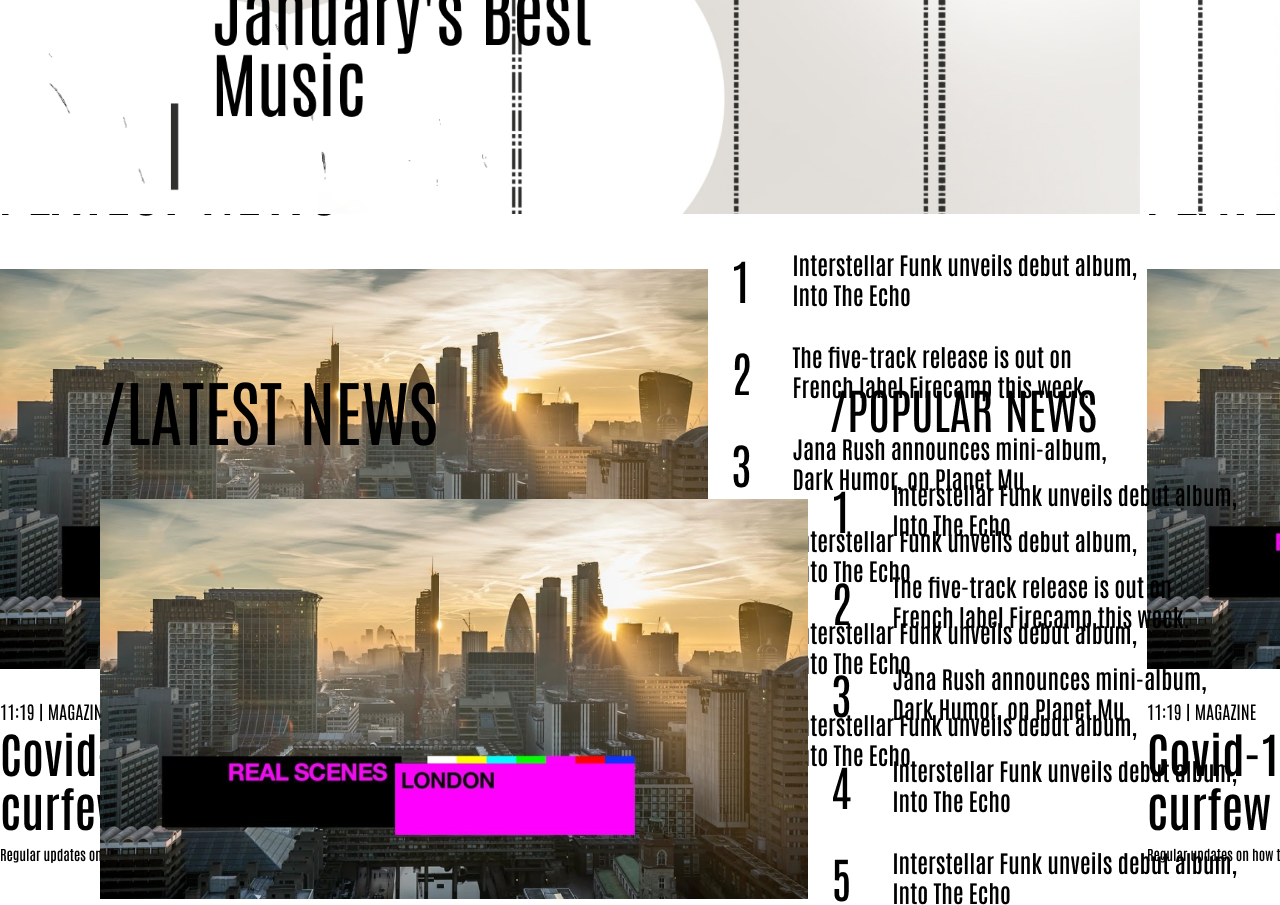
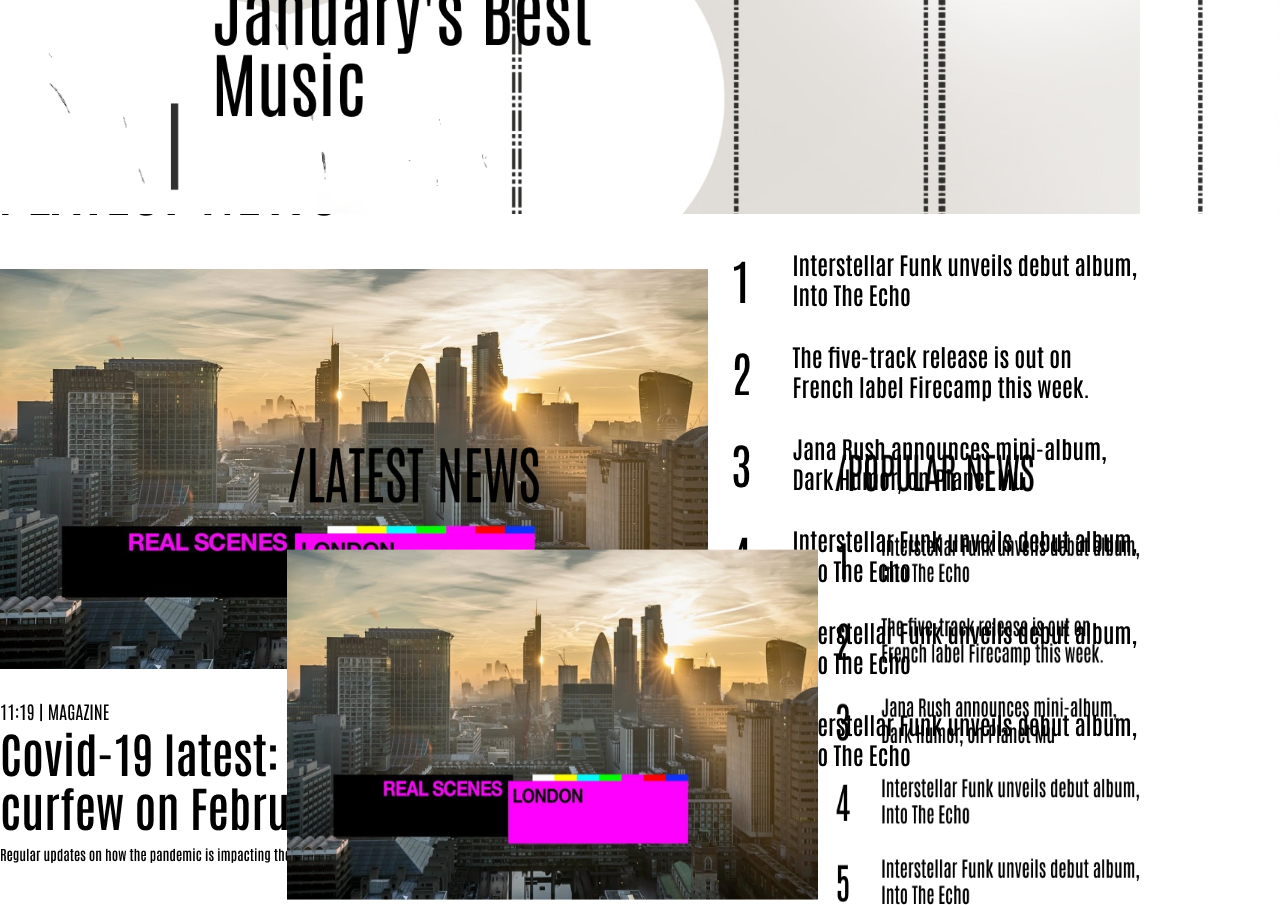
Before and after one commit to CarterBenoit-Myer617/Web-3-ONE-WORLD-RADIO, a website: page deploy/index.html in a window 1280 px wide. Shown: the part 680-1585 px from the top of the page. Drawn offline with Linux system fonts and the light colour scheme; files whose address does not match are found by name.

Commit message:
update again nes section

```diff
--- a/dev/scss/sections/_news.scss
+++ b/dev/scss/sections/_news.scss
@@ -9,16 +9,27 @@
 
 
         display: grid;
+        grid-template-columns: 25% auto ;
+        width: 1147px;
+        height: 1574px;
+
+
         grid-area: news-temp;
-        padding-top: 230px;
+        padding-top: 100px;
         background: url(news-section.png);
 
         img {
 
+
+
+
+
             position: relative;
-            width: 1147px;
-            height: 1574px;
-            left: 100px;
+            grid-area: news-temp;
+            width: 100%;
+            height: 100%;
+            align-content: center;
+
 
         }
 
```
Also changed, not shown: deploy/css/styles.css.
